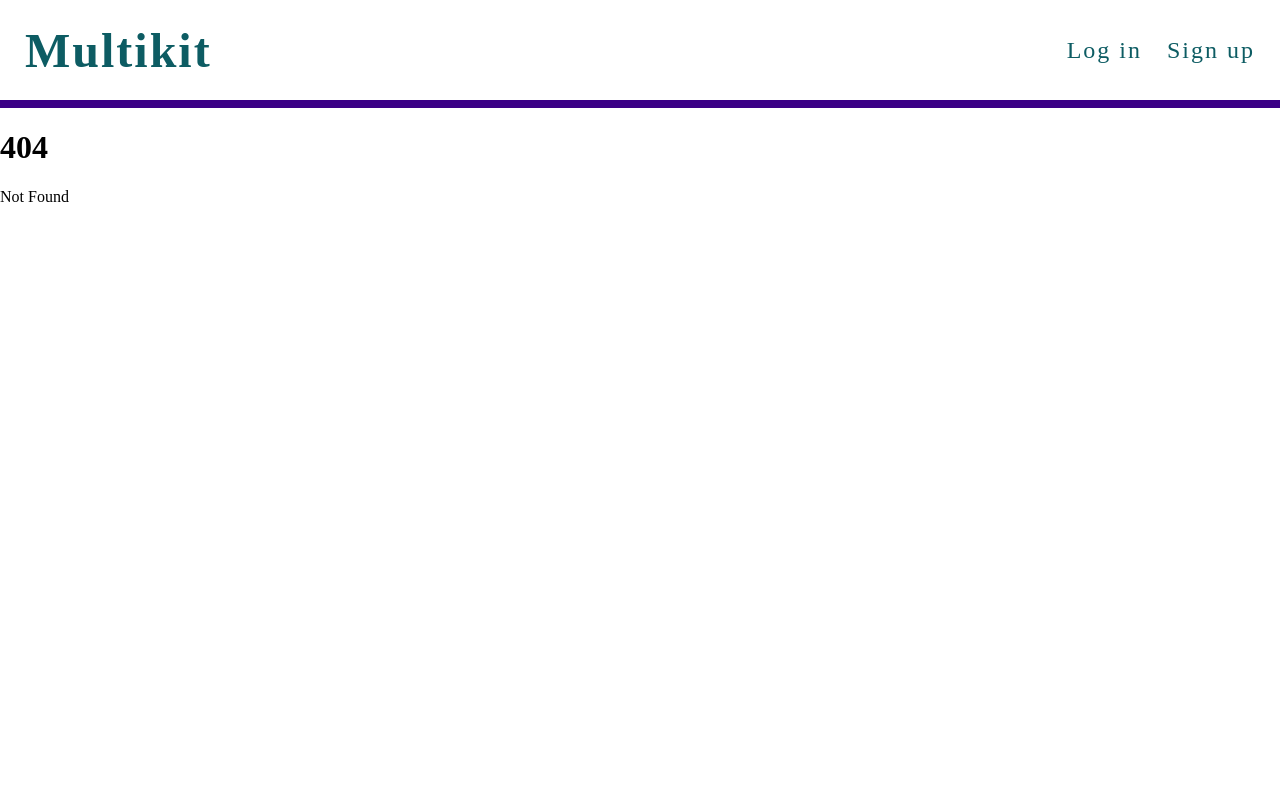
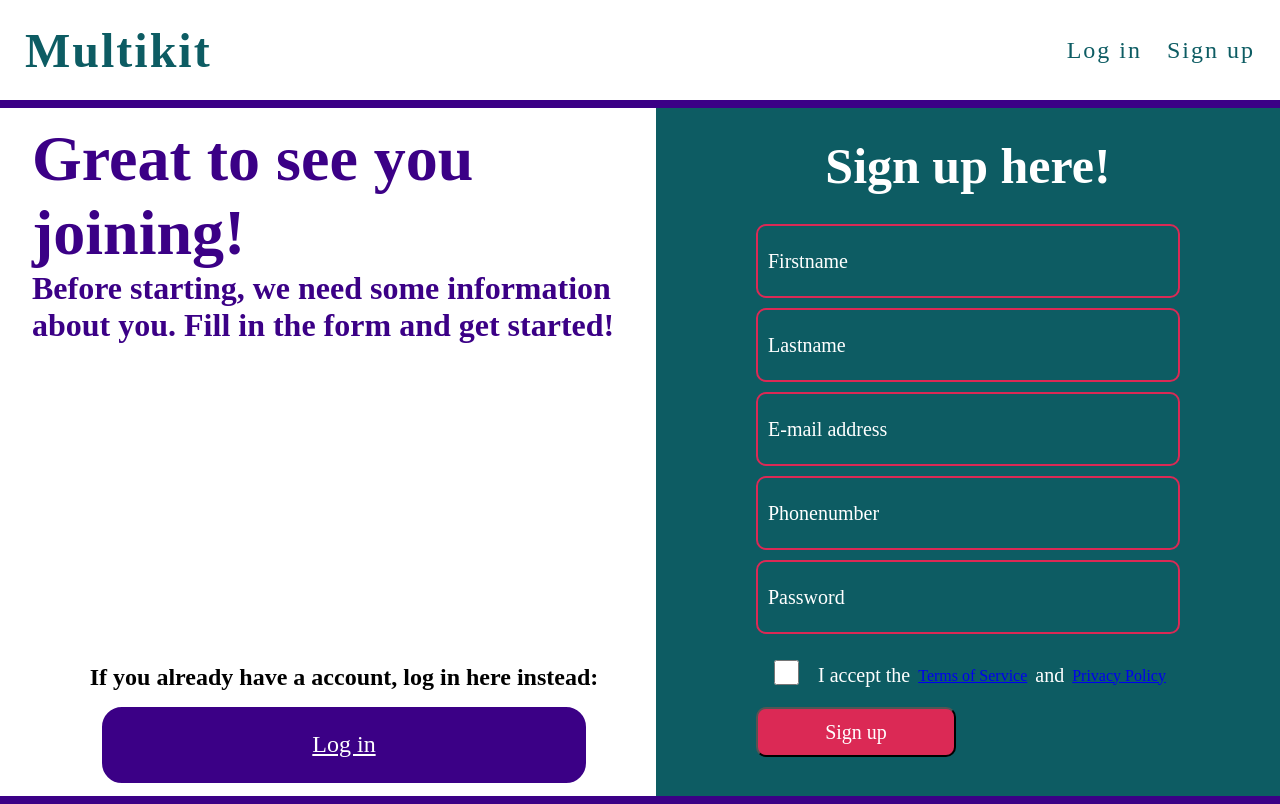
Before and after one commit to KavanKake/MultikitWebpage, a SvelteKit app in the folder my-app/: page /signup in a window 1280 px wide. Before the commit this address had no page. Built offline with nearby package versions, Linux system fonts and the light colour scheme; a web font is replaced by a local one.

Commit message:
Sign up page

```diff
--- /dev/null
+++ b/my-app/src/routes/signup/+page.svelte
@@ -0,0 +1,351 @@
+
+<script>
+    import { onMount } from "svelte";
+    import { goto } from '$app/navigation';
+
+    const script = document.createElement('script');
+    script.src = "https://apis.google.com/js/platform.js";
+
+
+
+    let firstname = "";
+    let lastname = "";
+    let email = "";
+    let phonenumber = "";
+    let password = "";
+    let acceptToS = false; // For the checkbox
+
+    async function handleSubmit(event) {
+        event.preventDefault(); // Prevent default form submission
+
+        if (!acceptToS) {
+            alert("You must accept the Terms of Service.");
+            return;
+        }
+
+        const userData = {
+            firstname,
+            lastname,
+            email,
+            phonenumber,
+            password,
+        };
+
+        try {
+            const response = await fetch("http://localhost:3000/signup", {
+                method: "POST",
+                headers: { "Content-Type": "application/json" },
+                body: JSON.stringify(userData),
+            });
+
+            const result = await response.json();
+            alert("Sign up successful!");
+            goto("/dashboard");
+
+        } catch (error) {
+            console.error("Error:", error);
+            alert("Failed to sign up.");
+        }
+    }
+</script>
+
+<div class="page">
+    <div class="leftContainer">
+        <div class="topp">
+            <div class="topptekst">
+                <h1>Great to see you joining!</h1>
+            </div>
+            <div class="undertekst">
+                <h1>Before starting, we need some information about you. Fill in the form and get started!</h1>
+            </div>
+        </div>
+        <div class="bunn">
+            <div class="medlem">
+                <h1>If you already have a account, log in here instead:</h1>
+            </div>
+            <div class="medlemknapp">
+                <a class="login-button" href="/login">Log in</a>
+            </div>
+        </div>
+    </div>
+
+    <div class="rightContainer">
+        <div class="overskrift">
+            <h1>Sign up here!</h1>
+        </div>
+
+        <form class="login" on:submit={handleSubmit}>
+            <div class="form">
+                <div class="name">
+                    <div class="firstname">
+                        <input bind:value={firstname} type="text" class="placeholderName" placeholder="Firstname" required autocomplete="off">
+                    </div>
+                    <div class="lastname">
+                        <input bind:value={lastname} type="text" class="placeholderName" placeholder="Lastname" required autocomplete="off">
+                    </div>
+                </div>
+
+                <div class="epost">
+                    <input bind:value={email} type="email" class="placeholderName" placeholder="E-mail address" required autocomplete="off">
+                </div>
+
+                <div class="phonenumber">
+                    <input bind:value={phonenumber} type="text" class="placeholderName" placeholder="Phonenumber" required autocomplete="off">
+                </div>
+
+                <div class="passord">
+                    <input bind:value={password} type="password" class="placeholderName" placeholder="Password" required autocomplete="off">
+                </div>
+
+                <div class="ToS">
+                    <input bind:checked={acceptToS} type="checkbox" class="checkbox">
+                    <div class="policy">
+                        <p>I accept the</p>
+                        <a href="/information/termsOfService">Terms of Service</a>
+                        <p>and</p>
+                        <a href="/information/privacyPolicy">Privacy Policy</a>
+                    </div>
+                </div>
+            </div>
+
+            <div class="buttons">
+                <button class="submit" type="submit">Sign up</button>
+                <div class="g-signin2" data-onsuccess="onSignIn">
+                    <meta name="google-signin-client_id" content="621504888586-mtkiiuie0ci0q43jme1n417c59ht3ged.apps.googleusercontent.com">
+                </div>
+            </div>
+        </form>
+    </div>
+</div>
+
+<style>
+    .page{
+        display: flex;
+        flex-direction: row;
+        align-items: center;
+        height: 86vh;
+        border-bottom: 0.5em solid #3B0086;
+    }
+
+    .leftContainer{
+        width: 50%;
+        height: 100%;
+        display: flex;
+        flex-direction: column;
+        justify-content: space-evenly;
+        align-items: center;
+        gap: 20em;
+        padding-left: 2em;
+    }
+
+    .topp{
+        gap: 1em;
+    }
+
+    .policy{
+        display: flex;
+        flex-direction: row;
+        justify-content: center;
+        align-items: center;
+        gap: 0.5em;
+        color: #3B0086;
+        font-family: coolvetica;
+        font-size: 1em;
+    }
+
+    .topptekst{
+        display: flex;
+        flex-direction: column;
+        justify-content: center;
+        text-align: start;
+        color: #3B0086;
+        font-family: coolvetica;
+        font-size: 2em;
+    }
+
+    .bunn{
+        display: flex;
+        flex-direction: column;
+        justify-content: center;
+        align-items: center;
+        gap: 1em;
+    }
+
+    .undertekst{
+        display: flex;
+        flex-direction: column;
+        justify-content: center;
+        align-items: center;
+        color: #3B0086;
+        font-family: coolvetica;
+        font-size: 1em;
+    }
+
+    .login-button{
+        display: flex;
+        flex-direction: column;
+        justify-content: center;
+        align-items: center;
+        color: white;
+        font-family: coolvetica;
+        font-size: 1.5em;
+        background-color: #3B0086;
+        border: 2px solid #3B0086;
+        border-radius: 20px 20px 20px 20px;
+        width: 20em;
+        height: 3em;
+        transition: all 0.5s ease-in-out;
+        &&:hover{
+            scale: 1.2;
+        }
+    }
+
+    .medlem{
+        display: flex;
+        flex-direction: column;
+        justify-content: center;
+        align-items: center;
+        font-family: coolvetica;
+        font-size: 0.75em;
+    }
+
+
+    .rightContainer{
+        width: 50%;
+        height: 100%;
+        display: flex;
+        flex-direction: column;
+        justify-content: space-evenly;
+        align-items: center;
+        background-color: #0D5C63;
+    }
+
+    .leftContainer{
+        width: 50%;
+        height: 100%;
+        display: flex;
+        flex-direction: column;
+        justify-content: center;
+        align-items: center;
+        background-color: white;
+    }
+
+    .ToS{
+        display: flex;
+        flex-direction: row;
+        justify-content: center;
+        align-items: center;
+        gap: 1em;
+    }
+
+    .buttons{
+        display: flex;
+        align-items: row;
+        flex-direction: row;
+        gap: 1em;
+    }
+
+    .overskrift{
+        display: flex;
+        flex-direction: column;
+        justify-content: center;
+        align-items: center;
+        color: white;
+        font-family: coolvetica;
+        font-size: 25px;
+    }
+
+    .form{
+        display: flex;
+        flex-direction: column;
+        justify-content: center;
+        align-items: center;
+    }
+
+    input{
+        width: 400px;
+        height: 50px;
+        border-radius: 10px;
+        border: none;
+        padding: 10px;
+        margin-bottom: 10px;
+        font-size: 20px;
+        font-family: coolvetica;
+        background-color: transparent;
+        border: #DB2955 2px solid;
+        color: white;
+    }
+
+    input::placeholder{
+        color: white;
+        font-family: coolvetica;
+        font-size: 20px;
+    }
+
+    .placeholderName{
+        color: white;
+        font-family: coolvetica;
+        font-size: 20px;
+    }
+
+    .form p{
+        color: white;
+        font-family: coolvetica;
+        font-size: 20px;
+    }
+
+    .checkbox{
+        width: 25px;
+        height: 25px;
+        border-radius: 10px;
+        border: none;
+        padding: 10px;
+        margin-bottom: 10px;
+        font-size: 20px;
+        font-family: coolvetica;
+        background-color: transparent;
+        border: #DB2955 2px solid;
+        color: white;
+    }
+
+    .submit{
+        width: 200px;
+        height: 50px;
+        border-radius: 10px;
+        margin-bottom: 10px;
+        font-size: 20px;
+        font-family: coolvetica;
+        background-color: #DB2955;
+        color: white;
+    }
+
+    .google{
+        width: 200px;
+        height: 50px;
+        border-radius: 10px;
+        margin-bottom: 10px;
+        font-size: 20px;
+        font-family: coolvetica;
+        background-color: transparent;
+        color: white;
+        border: #DB2955 2px solid;
+    }
+
+    .submit:hover{
+        background-color: #ae1c40;
+        color: white;
+        cursor: pointer;
+    }
+
+    .google:hover{
+        border: #ae1c40 2px solid;
+        color: white;
+        cursor: pointer;
+    }
+
+    h1{
+        font-family: coolvetica;
+        margin: 0;
+    }
+
+</style>
```
